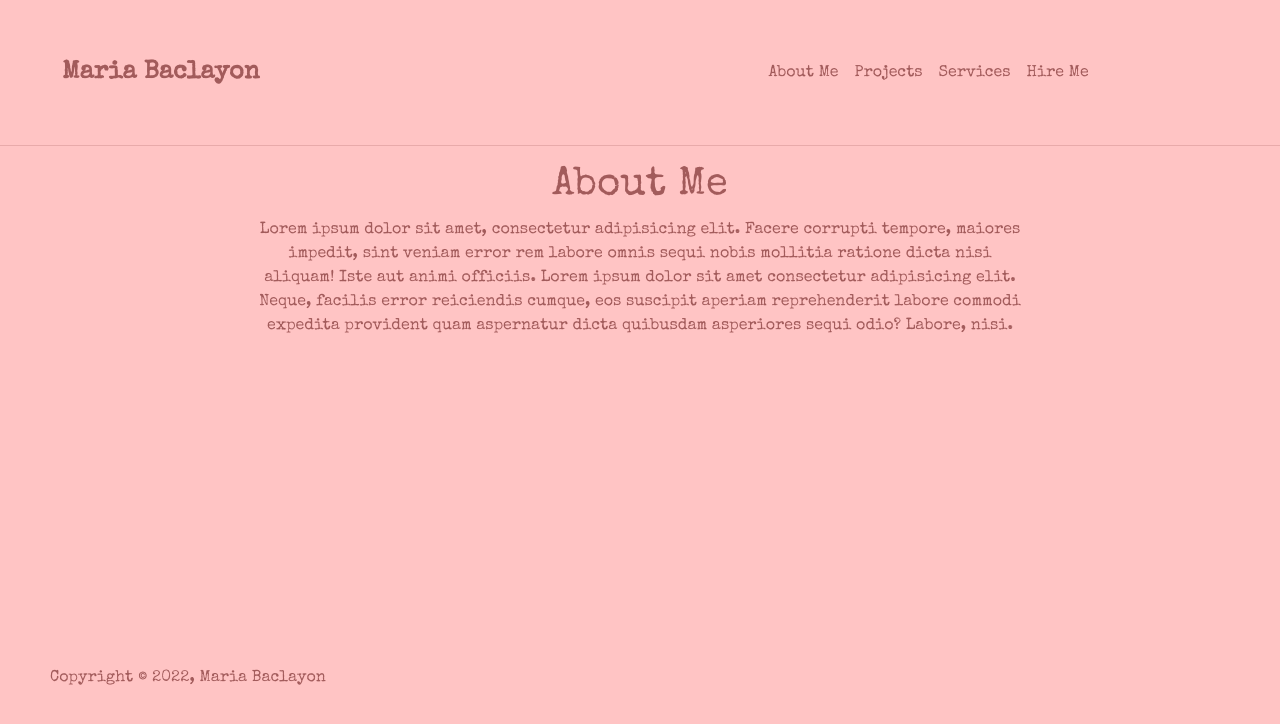
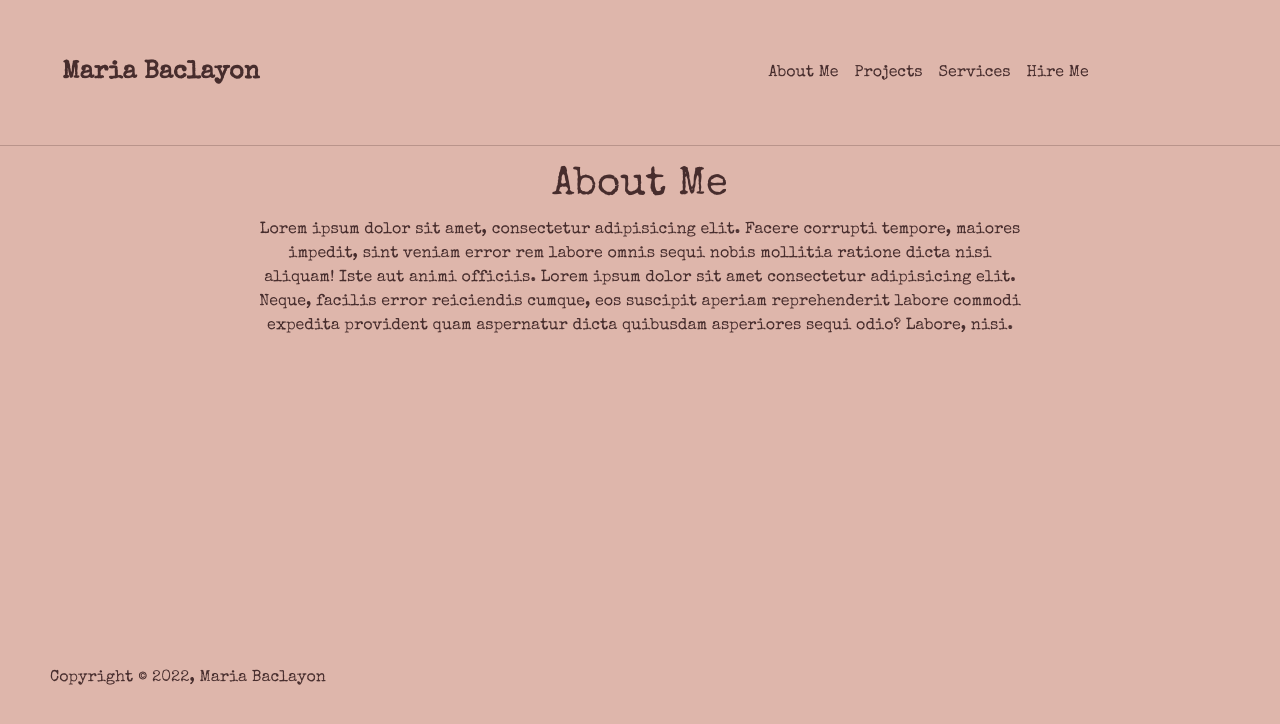
Before and after one commit to MariasCraft/WebPortfolioDiffDesign-About, a plain HTML site: page index.html in a window 1280 px wide. Drawn offline with nearby package versions, Linux system fonts and the light colour scheme.

Commit message:
changed bg color and font color

```diff
--- a/css/style.css
+++ b/css/style.css
@@ -1,22 +1,22 @@
 * {
-    background-color: #FFC4C4;
+    background-color: #DEB6AB;
     font-family: 'Special Elite', cursive;
     }
 
 .navbar {
-    background-color: #FFC4C4;
+    background-color: #DEB6AB;
     padding-left: 50px;
     padding-right: 100px;
 }
 
 .navbar-nav {
-    background-color: #FFC4C4;
+    background-color: #DEB6AB;
     padding: 5% 8%;
     position: sticky;
 }
 
 .heading {
-    background-color: #FFC4C4;
+    background-color: #DEB6AB;
     margin-left: 20%;
     margin-right: 20%;
     position: absolute;
--- a/index.html
+++ b/index.html
@@ -22,7 +22,7 @@
    <section>
     <nav class="navbar navbar-expand-lg navbar-light">
         <div class="container-fluid">
-          <a class="navbar-brand" href="#" style="font-size: 25px; font-weight: 800; color: #A25B5B;">Maria Baclayon</a>
+          <a class="navbar-brand" href="#" style="font-size: 25px; font-weight: 800; color: #472D2D;">Maria Baclayon</a>
           <button class="navbar-toggler" type="button" data-bs-toggle="collapse" data-bs-target="#navbarNav" aria-controls="navbarNav" aria-expanded="false" aria-label="Toggle navigation">
             <span class="navbar-toggler-icon"></span>
           </button>
@@ -30,16 +30,16 @@
           <div class="collapse navbar-collapse" id="navbarNav">
             <ul class="navbar-nav ms-auto">
               <li class="nav-item">
-                <a class="nav-link active" aria-current="page" href="#" style="color: #A25B5B;">About Me</a>
+                <a class="nav-link active" aria-current="page" href="#" style="color: #472D2D;">About Me</a>
               </li>
               <li class="nav-item">
-                <a class="nav-link" href="#" style="color: #A25B5B;">Projects</a>
+                <a class="nav-link" href="#" style="color: #472D2D;">Projects</a>
               </li>
               <li class="nav-item">
-                <a class="nav-link" href="#" style="color: #A25B5B;">Services</a>
+                <a class="nav-link" href="#" style="color: #472D2D;">Services</a>
               </li>
               <li class="nav-item">
-                <a class="nav-link" href="#" style="color: #A25B5B;">Hire Me</a>
+                <a class="nav-link" href="#" style="color: #472D2D;">Hire Me</a>
               </li>
               </li>
             </ul>
@@ -47,11 +47,11 @@
         </div>
       </nav>
       <div class="horizontal_line">
-        <hr style="background-color: #A25B5B; margin-top: 0%;">
+        <hr style="background-color: #472D2D; margin-top: 0%;">
       </div>
 
 
-        <div class="heading" style="color: #A25B5B;">
+        <div class="heading" style="color: #472D2D;">
         <h1>About Me</h1>
         <p class="heading-header">Lorem ipsum dolor sit amet, consectetur adipisicing elit. Facere corrupti tempore, maiores impedit, sint veniam error rem labore omnis sequi nobis mollitia ratione dicta nisi aliquam! Iste aut animi officiis. Lorem ipsum dolor sit amet consectetur adipisicing elit. Neque, facilis error reiciendis cumque, eos suscipit aperiam reprehenderit labore commodi expedita provident quam aspernatur dicta quibusdam asperiores sequi odio? Labore, nisi.
         </p>
@@ -61,7 +61,7 @@
       </div>
 
       <div class="footer-cr">
-        <footer style="color: #A25B5B;">Copyright &#169; 2022, Maria Baclayon</footer>
+        <footer style="color: #472D2D;">Copyright &#169; 2022, Maria Baclayon</footer>
       </div>
     </section>
 
```
